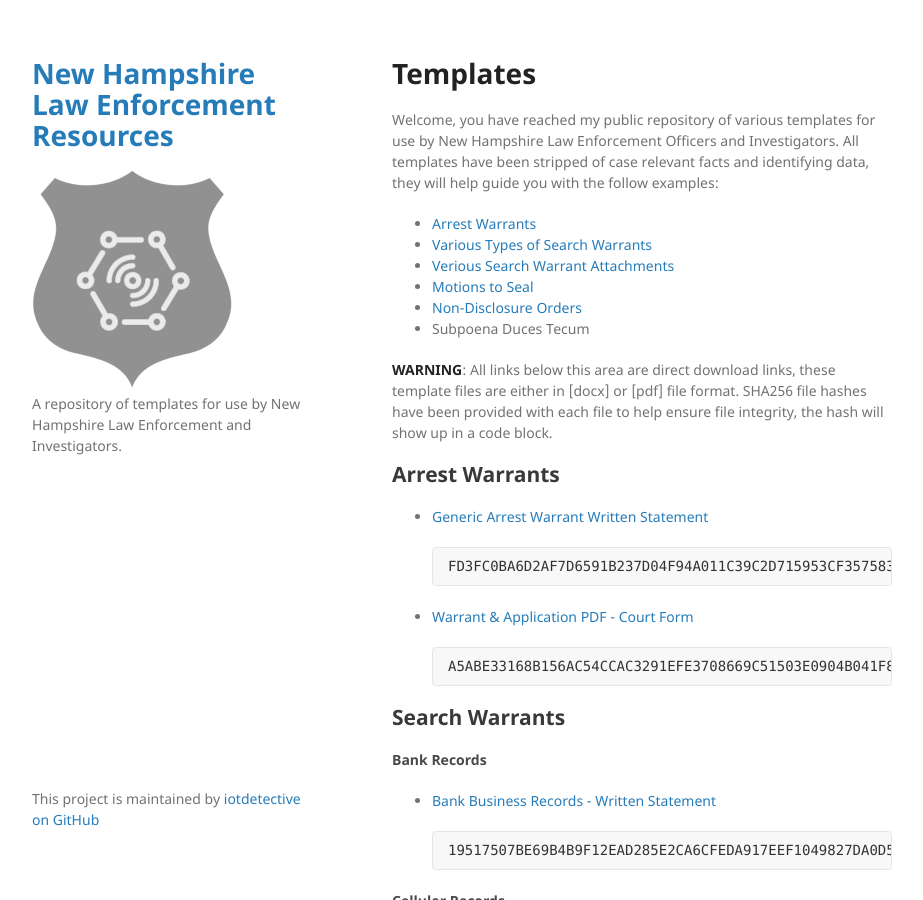
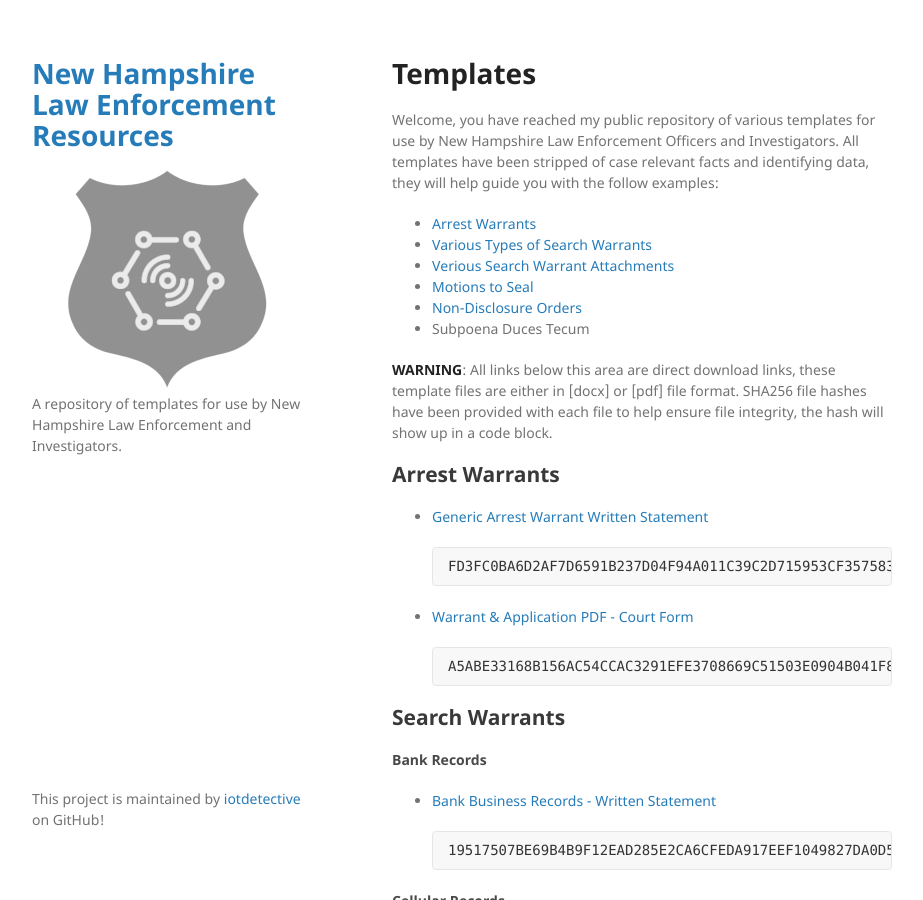
Before and after one commit to iotdetective/nhle-resources, a Jekyll site: the page built from index.md, in a window 1280 px wide and 900 px high. Shown: the whole window, without its empty margins (178-1101 px from the left). Built offline with Jekyll 4.4.1, drawn with Linux system fonts in a browser that asks for light colours; our own code applies the rules of GitHub Pages for plain Markdown files.

Commit message:
Update default.html

```diff
--- a/_layouts/default.html
+++ b/_layouts/default.html
@@ -18,7 +18,7 @@
         <h1><a href="{{ "/" | absolute_url }}">{{ site.title | default: site.github.repository_name }}</a></h1>
 
         {% if site.logo %}
-          <img src="{{site.logo | relative_url}}" alt="Logo" />
+          <center><img src="{{site.logo | relative_url}}" alt="Logo" /></center>
         {% endif %}
 
         <p>{{ site.description | default: site.github.project_tagline }}</p>
@@ -38,7 +38,7 @@
       </section>
       <footer>
         {% if site.github.is_project_page %}
-        <p>This project is maintained by <a href="{{ site.github.owner_url }}">{{ site.github.owner_name }} on GitHub</a></p>
+        <p>This project is maintained by <a href="{{ site.github.owner_url }}">{{ site.github.owner_name }}</a> on GitHub!</p>
         {% endif %}
       </footer>
     </div>
```
